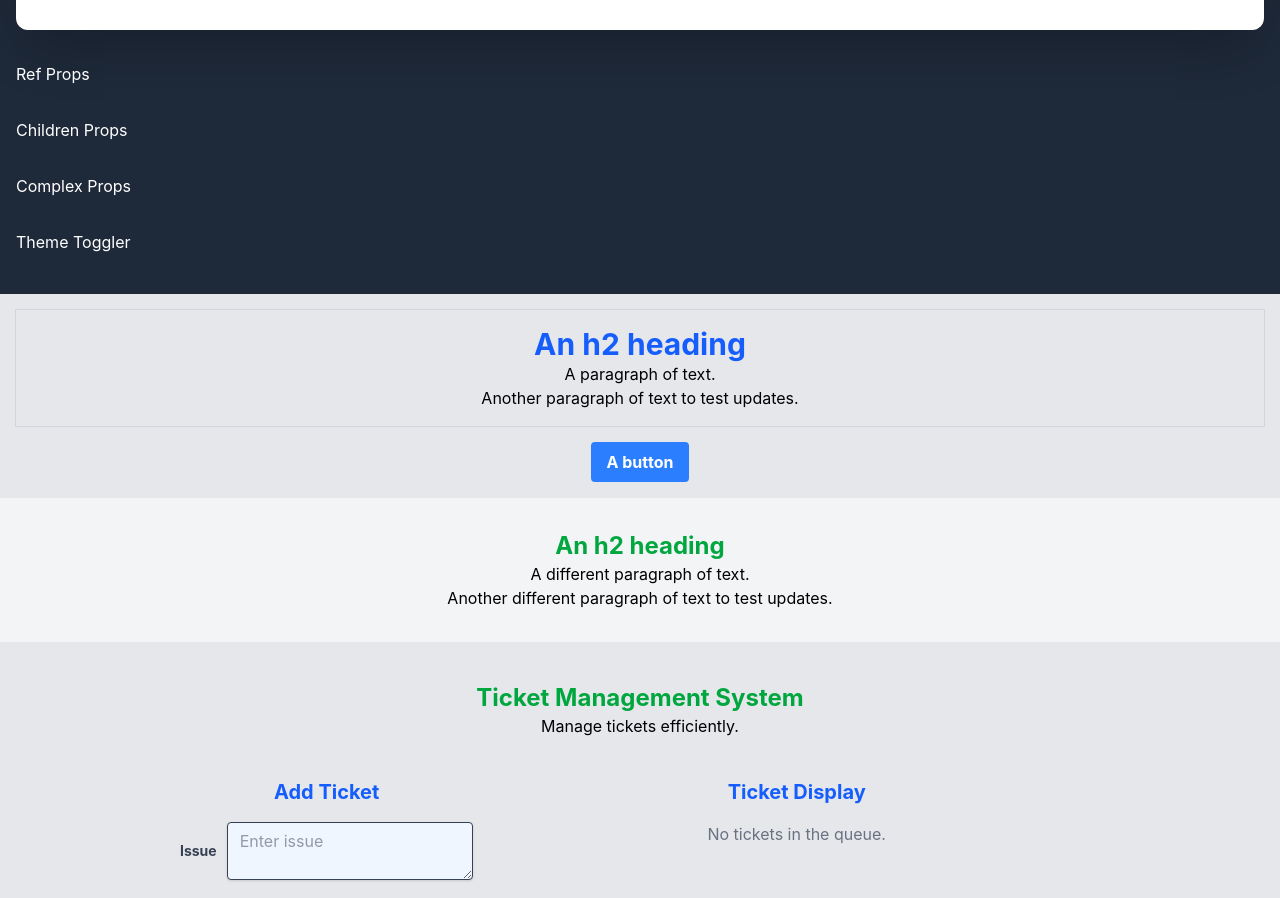
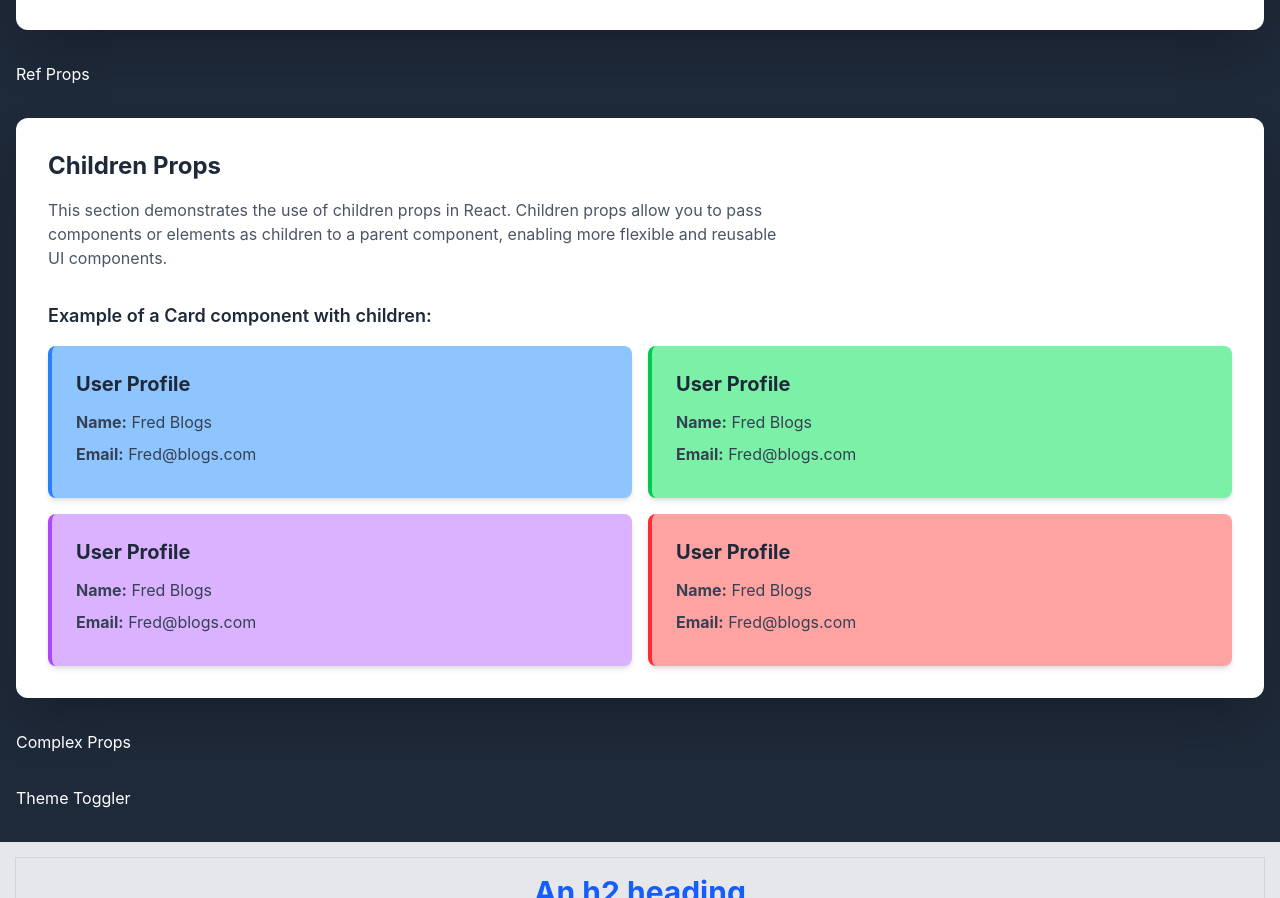
Before and after one commit to tielmess/tm001react, a React (Vite) app: page / in a window 1280 px wide. Shown: the part 506-1404 px from the top of the page. Built offline with nearby package versions, Linux system fonts and the light colour scheme.

Commit message:
Add children props

```diff
--- a/src/components/BasicProps.jsx
+++ b/src/components/BasicProps.jsx
@@ -23,7 +23,7 @@
   return (
     <section className="p-8 bg-white rounded-xl shadow-2xl">
       <h2 className="text-2xl font-bold mb-4 text-gray-800">Basic Props</h2>
-      <p className="mb-8 text-gray-600">
+      <p className="desc mb-8 text-gray-600">
         This section demonstrates basic props like text, color, size, disabled,
         and onClick.
       </p>
--- a/src/components/ChildrenProps.jsx
+++ b/src/components/ChildrenProps.jsx
@@ -1,7 +1,81 @@
-import React from "react";
+function Card({ children, title, color = "blue" }) {
+  const colorClasses = {
+    blue: "border-blue-500 bg-blue-300",
+    green: "border-green-500 bg-green-300",
+    purple: "border-purple-500 bg-purple-300",
+    red: "border-red-500 bg-red-300",
+  };
+  return (
+    <div
+      className={`border-l-4 ${colorClasses[color]} p-6 rounded-lg shadow-md`}
+    >
+      {title && (
+        <h3 className="text-xl font-bold mb-3 text-gray-800">{title}</h3>
+      )}
+      <div className="text-gray-700">{children}</div>
+    </div>
+  );
+}
+
+function Container({ children, layout = "vertical" }) {
+  const layoutClasses = {
+    vertical: "flex flex-col space-y-4",
+    horizontal: "flex flex-row flex-wrap gap-4",
+    grid: "grid grid-cols-1 md:grid-cols-2 gap-4",
+  };
+  return <div className={layoutClasses[layout]}>{children}</div>;
+}
 
 function ChildrenProps() {
-  return <div>Children Props</div>;
+  return (
+    <section className="p-8 bg-white rounded-xl shadow-2xl">
+      <h2 className="text-2xl font-bold mb-4 text-gray-800">Children Props</h2>
+      <p className="desc mb-8 text-gray-600">
+        This section demonstrates the use of children props in React. Children
+        props allow you to pass components or elements as children to a parent
+        component, enabling more flexible and reusable UI&nbsp;components.
+      </p>
+      <div className="space-y-4">
+        <h3 className="text-lg font-semibold text-gray-800">
+          Example of a Card component with children:
+        </h3>
+        <Container layout="grid">
+          <Card title="User Profile" color="blue">
+            <p className="mb-2">
+              <strong>Name:</strong> Fred Blogs
+            </p>
+            <p className="mb-2">
+              <strong>Email:</strong> Fred@blogs.com
+            </p>
+          </Card>
+          <Card title="User Profile" color="green">
+            <p className="mb-2">
+              <strong>Name:</strong> Fred Blogs
+            </p>
+            <p className="mb-2">
+              <strong>Email:</strong> Fred@blogs.com
+            </p>
+          </Card>
+          <Card title="User Profile" color="purple">
+            <p className="mb-2">
+              <strong>Name:</strong> Fred Blogs
+            </p>
+            <p className="mb-2">
+              <strong>Email:</strong> Fred@blogs.com
+            </p>
+          </Card>
+          <Card title="User Profile" color="red">
+            <p className="mb-2">
+              <strong>Name:</strong> Fred Blogs
+            </p>
+            <p className="mb-2">
+              <strong>Email:</strong> Fred@blogs.com
+            </p>
+          </Card>
+        </Container>
+      </div>
+    </section>
+  );
 }
 
 export default ChildrenProps;
--- a/src/index.css
+++ b/src/index.css
@@ -1,3 +1,6 @@
 @import "tailwindcss";
 
 /* Custom styles can be added here */
+p.desc {
+  max-width: 75ch;
+}
```
